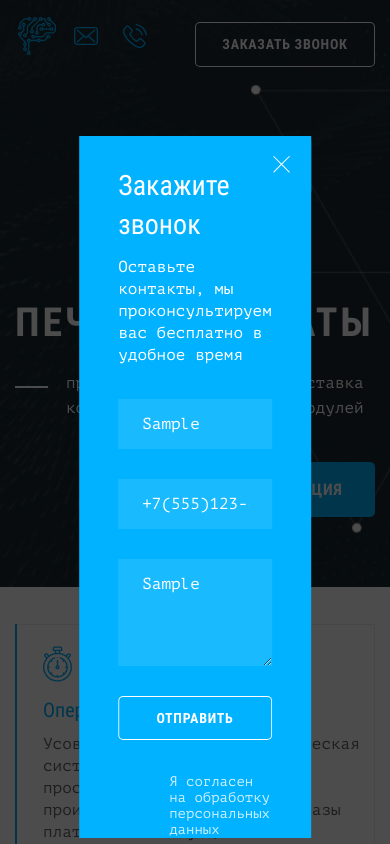
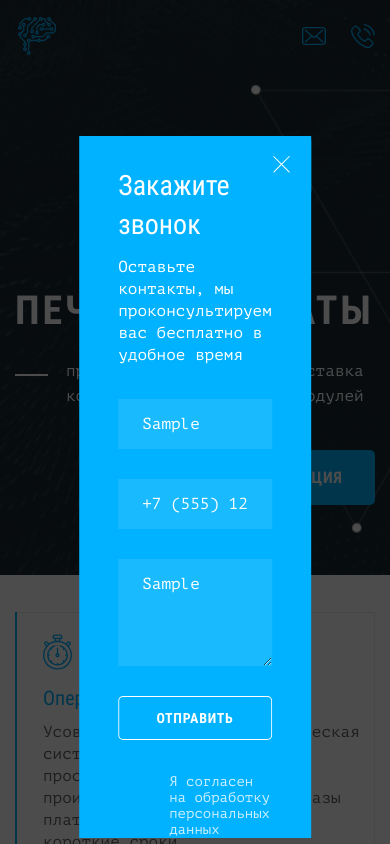
Before and after one commit to madekot/-Smart-Device, a website: page source/index.html in a window 390 px wide. Both pictures are taken after typing "Sample", "5551234", "Sample" into the empty fields and a click on the button "ОТПРАВИТЬ". Shown: the top 844 px of the page. Drawn offline with nearby package versions, Linux system fonts and the light colour scheme; files that its build step writes are made by us from their sources.

Commit message:
проходит тесты

```diff
--- a/package.json
+++ b/package.json
@@ -27,7 +27,7 @@
   "scripts": {
     "editorconfig": "editorconfig-cli",
     "stylelint": "stylelint \"source/sass/**/*.scss\" --syntax scss",
-    "test": "npm run editorconfig && npm run stylelint && eslint source/js/",
+    "test": "npm run editorconfig && npm run stylelint && eslint source/js/main.js",
     "build": "gulp build",
     "start": "gulp start",
     "webp": "gulp webp",
@@ -42,7 +42,7 @@
     "*.json",
     "*.js",
     "source/*.html",
-    "source/js/**/*.js",
+    "source/js/**/main.js",
     "source/img/**/*.svg",
     "source/sass/**/*.{sass,scss}"
   ],
--- a/source/js/main.js
+++ b/source/js/main.js
@@ -42,11 +42,12 @@
 
   // START: открывает / закрывает модалку по клику или с клавиатуры
   var ESCCAPE_KEYCODE = 27;
-  var BACKSPACE_KEYCODE = 8;
-  var DELETE_KEYCODE = 46;
+  // var BACKSPACE_KEYCODE = 8;
+  // var DELETE_KEYCODE = 46;
   // var ARROW_LEFT = 37;
   // var ARROW_RIGHT = 39;
   var REMOVE_ANIMATION_MILLISECOND = 1000;
+  var MIN_LENGTH_PHONE = 3;
 
 
   var callBackButtonElement = document.querySelector('.header__button--js');
@@ -65,9 +66,9 @@
     evt.preventDefault();
     if (!inputNamePopupElement.value || !inputPhonePopupElement.value || !textareaQuestionPopupElement.value || !inputCheckboxQuestionPopupElement.checked) {
       popupContentElement.classList.add('popup__content--error');
-      setTimeout(function(){
+      setTimeout(function () {
         popupContentElement.classList.remove('popup__content--error');
-      }, REMOVE_ANIMATION_MILLISECOND)
+      }, REMOVE_ANIMATION_MILLISECOND);
     } else {
       writeStorage(isStorageSupport);
     }
@@ -108,15 +109,15 @@
     if (evt.target === popupElement) {
       closePopup(evt);
     }
-  }
+  };
 
   var blockScrolling = function () {
     bodyElement.style.overflow = 'hidden';
-  }
+  };
 
   var unblockScrolling = function () {
     bodyElement.style.overflow = 'auto';
-  }
+  };
   // END: открывает / закрывает модалку по клику или с клавиатуры
 
   // START: реализует хранение данных в localStorage
@@ -133,8 +134,8 @@
     isStorageSupport = false;
   }
 
-  var readStorage = function (isStorageSupport) {
-    if (isStorageSupport) {
+  var readStorage = function (storageSupport) {
+    if (storageSupport) {
       inputNamePopupElement.value = storageName;
       inputPhonePopupElement.value = storagePhone;
       textareaQuestionPopupElement.value = storageMessage;
@@ -143,42 +144,28 @@
     }
   };
 
-  var writeStorage = function (isStorageSupport) {
-    if (isStorageSupport) {
-      localStorage.setItem("name", inputNamePopupElement.value);
-      localStorage.setItem("phone", inputPhonePopupElement.value);
-      localStorage.setItem("message", textareaQuestionPopupElement.value);
+  var writeStorage = function (storageSupport) {
+    if (storageSupport) {
+      localStorage.setItem('name', inputNamePopupElement.value);
+      localStorage.setItem('phone', inputPhonePopupElement.value);
+      localStorage.setItem('message', textareaQuestionPopupElement.value);
     }
   };
   // END: реализует хранение данных в localStorage
 
-  // START: реализует валидацию поля телефона
+  // START: реализует валидацию поля телефона при помощи плагина IMask + при фокусе +7
+  // eslint-disable-next-line
+  window.IMask(inputPhonePopupElement, {mask: '+{7} (000) 000-00-00'}); //используется плагин
 
-  var isKeyNumber = function (key) {
-    return !isNaN(parseInt(key))
-  };
-
-  var isDeleteKey = function (keyCode) {
-    return !(keyCode !== BACKSPACE_KEYCODE &&
-    keyCode !== DELETE_KEYCODE)
-  };
-
-
-  // START: реализует валидацию поля телефона при помощи плагина IMask + при фокусе +7
-  var phoneMask = IMask(
-    inputPhonePopupElement, {
-    mask: '+{7}(000)000-00-00'
-  });
-
-  inputPhonePopupElement.addEventListener('focus', function() {
-    if (inputPhonePopupElement.value.length < 3) {
-      inputPhonePopupElement.value = '+7('
+  inputPhonePopupElement.addEventListener('focus', function () {
+    if (inputPhonePopupElement.value.length < MIN_LENGTH_PHONE) {
+      inputPhonePopupElement.value = '+7 (';
     }
   });
 
   inputPhonePopupElement.addEventListener('blur', function () {
-    if (inputPhonePopupElement.value === '+7(' || inputPhonePopupElement.value.length <= 3) {
-      inputPhonePopupElement.value = ''
+    if (inputPhonePopupElement.value === '+7 (' || inputPhonePopupElement.value.length <= MIN_LENGTH_PHONE) {
+      inputPhonePopupElement.value = '';
     }
   });
   // END: реализует валидацию поля телефона при помощи плагина IMask + при фокусе +7
--- a/source/sass/blocks/header.scss
+++ b/source/sass/blocks/header.scss
@@ -31,6 +31,10 @@
     min-width: 83px;
     margin-left: auto;
   }
+
+  .header__button {
+    display: none;
+  }
 }
 
 @media (max-width: 767px) {
--- a/source/sass/style.scss
+++ b/source/sass/style.scss
@@ -1,10 +1,10 @@
 @import "fonts.scss";
+@import "blocks/button.scss";
 @import "global-style.scss";
 @import "blocks/visually-hidden.scss";
 @import "blocks/site-list.scss";
 @import "blocks/header.scss";
 @import "blocks/logo.scss";
-@import "blocks/button.scss";
 @import "blocks/social-list.scss";
 @import "blocks/footer.scss";
 @import "blocks/advantages.scss";
```
Also changed, not shown: build/css/style.css, build/css/style.min.css, build/js/main.js, build/js/vendor.js, source/js/vendor.js, 1 other file.
